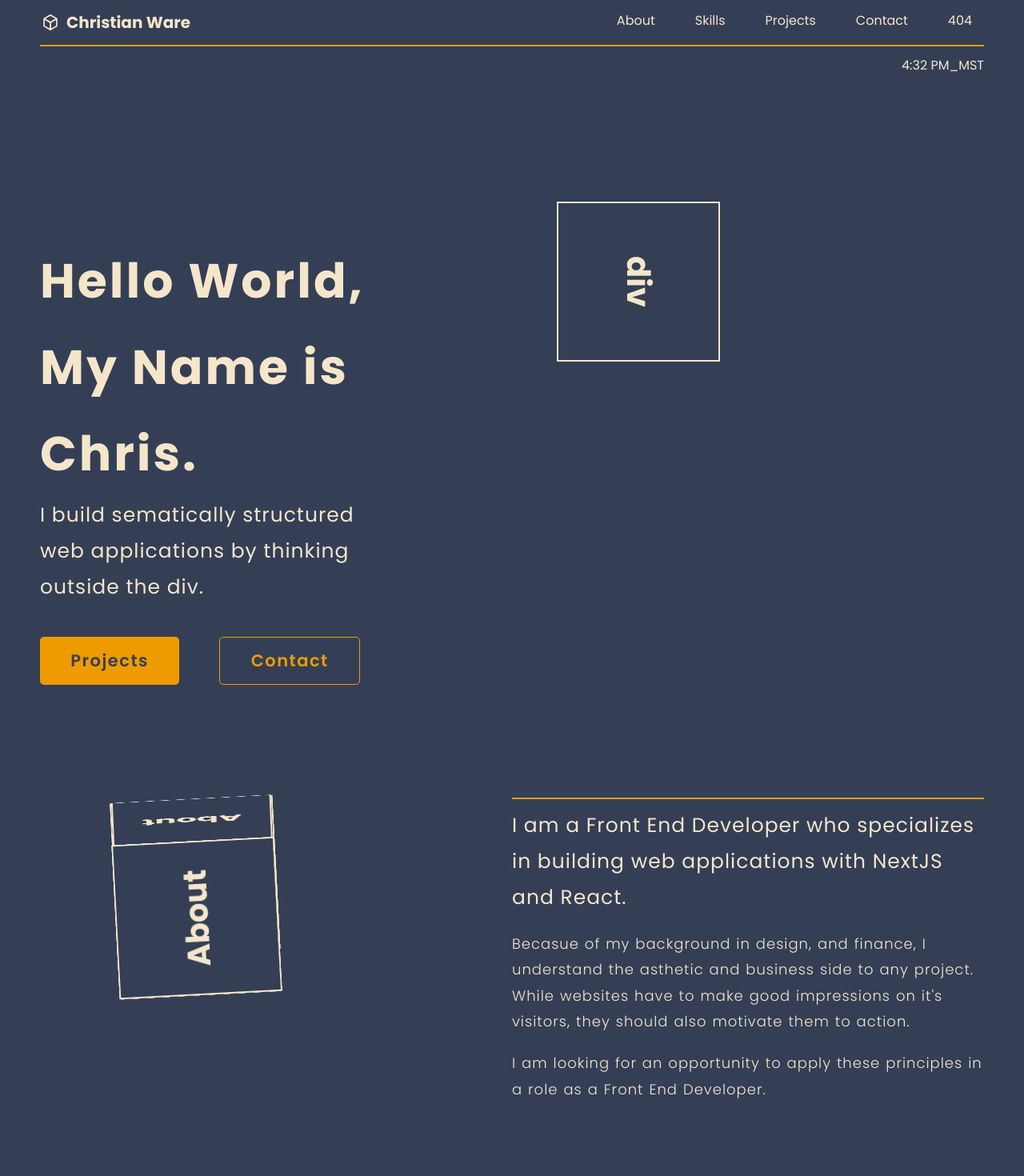
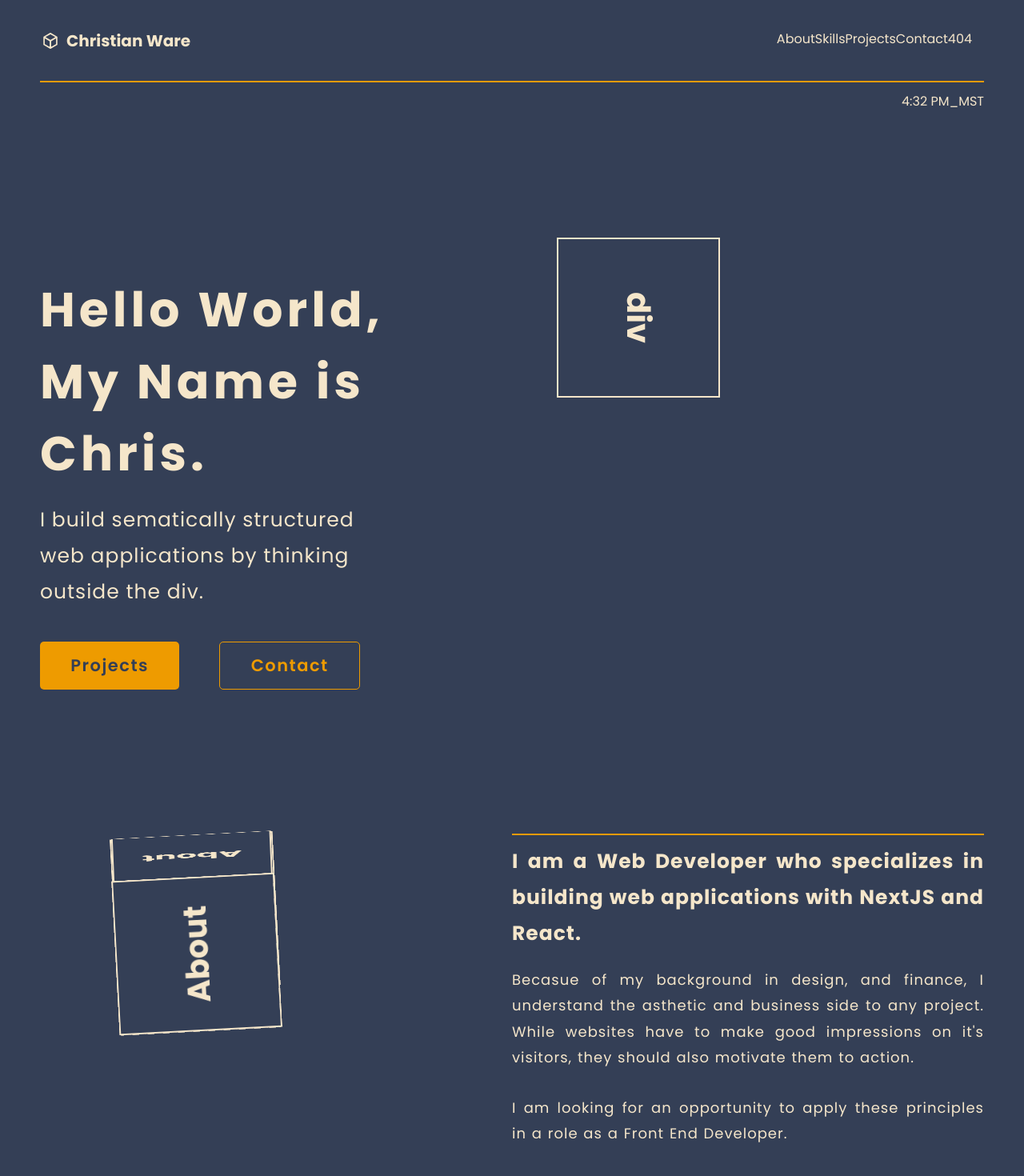
Before and after one commit to ChristianWare/Portland, a Next.js app: page / in a window 1280 px wide. Shown: the top 1470 px of the page at 80% size. Built offline with nearby package versions, Linux system fonts and the light colour scheme.

Commit message:
Hero Styling Update

```diff
--- a/src/components/About.js
+++ b/src/components/About.js
@@ -12,7 +12,7 @@ function About() {
 
       <div className={styles.aRight}>
         <h5 className={styles.aSub}>
-          I am a Front End Developer who specializes in building web
+          I am a Web Developer who specializes in building web
           applications with NextJS and React.
         </h5>
         <p className={styles.aDescription}>
--- a/styles/About.module.css
+++ b/styles/About.module.css
@@ -26,20 +26,26 @@
 
 .aSub {
     margin: 20px 0px;
-    font-weight: 500;
+    font-weight: 700;
     padding-top: 1rem;
     border-top: 2px solid var(--accent2);
     letter-spacing: .1rem;
     z-index: 999;
+    text-align: justify;
 }
 
 .aDescription {
     font-size: 1.8rem;
-    font-weight: 300;
     margin-bottom: 20px;
        letter-spacing: .1rem;
        word-spacing: .1rem;
        z-index: 999;
+       margin-bottom: 3rem;
+       font-weight: 500;
+       text-align: justify;
+       word-break:normal;
+       /* hyphens: auto; */
+       /* word-spacing: .01rem; */
 }
 
 @media screen and (max-width: 768px) {
--- a/styles/Hero.module.css
+++ b/styles/Hero.module.css
@@ -13,10 +13,13 @@ margin-top: 50px;
     background-color: transparent;
 }
 
-.heroName {
-    /* margin: 20px 0px; */
+.heroName{
     letter-spacing: .3rem;
     transition: none;
+    letter-spacing: .5rem;
+    line-height: 1.5;
+    padding-bottom: 1.5rem;
+
 }
 
 .heroRight {
@@ -45,6 +48,8 @@ margin-top: 50px;
 
  .titleItem h5 {
      font-weight: 500;
+     margin-bottom: 3rem;
+     font-weight: 500;
  }
 
  .cubeContainer {
@@ -54,7 +59,7 @@ margin-top: 50px;
  }
 
  .buttonContainer {
-     margin-top: 4rem;
+     margin-top: 1rem;
      display: flex;
      justify-content: space-between;
  }
--- a/styles/Navbar.module.css
+++ b/styles/Navbar.module.css
@@ -52,6 +52,8 @@
     align-items: center;
     list-style: none;
     z-index: 999;
+    transition: none;
+    white-space: nowrap;
 }
 
 .navitem {
@@ -62,6 +64,7 @@
         display: inline-block;
         padding-bottom: 0.25rem;
         position: relative;
+        transition: none;
 }
 
 .navitem a::before{
@@ -95,12 +98,12 @@
         background-color: transparent;
         color: var(--dark);
         backdrop-filter: blur(4px);
+        /* transition: none; */
     }
 
     .navitem a:hover::before {
         width: 0%;
     }
-
 
     .navmenu.active {
         left: 0;
@@ -114,6 +117,7 @@
         color: var(--dark);
         border-radius: 5px;
         transition: all .2s ease-in;
+        transition: none;
     }
 
     .navmenu a:hover {
@@ -124,6 +128,7 @@
     .navitem {
         margin: 2.5rem 0;
         background-color: transparent;
+        transition: none;
     }
 
     .hamburger {
--- a/styles/Projects.module.css
+++ b/styles/Projects.module.css
@@ -56,6 +56,11 @@
     z-index: 2;
 }
 
+.projectDescription {
+    text-align: justify;
+    word-break:normal;
+}
+
 @media screen and (max-width: 768px) {
     .buttonContainer {
         margin-top: 4rem;
--- a/styles/Skills.module.css
+++ b/styles/Skills.module.css
@@ -5,6 +5,7 @@
     background-color: transparent;
     margin-top: 200px;
     margin-bottom: 150px;
+
 }
 
 .sRight {
--- a/styles/globals.css
+++ b/styles/globals.css
@@ -23,6 +23,7 @@
   line-height: 1.8;
   scroll-behavior: smooth;
   overscroll-behavior: none;
+  -webkit-tap-highlight-color: transparent;
   transition: all 0.3s ease-in;
 }
 
```
